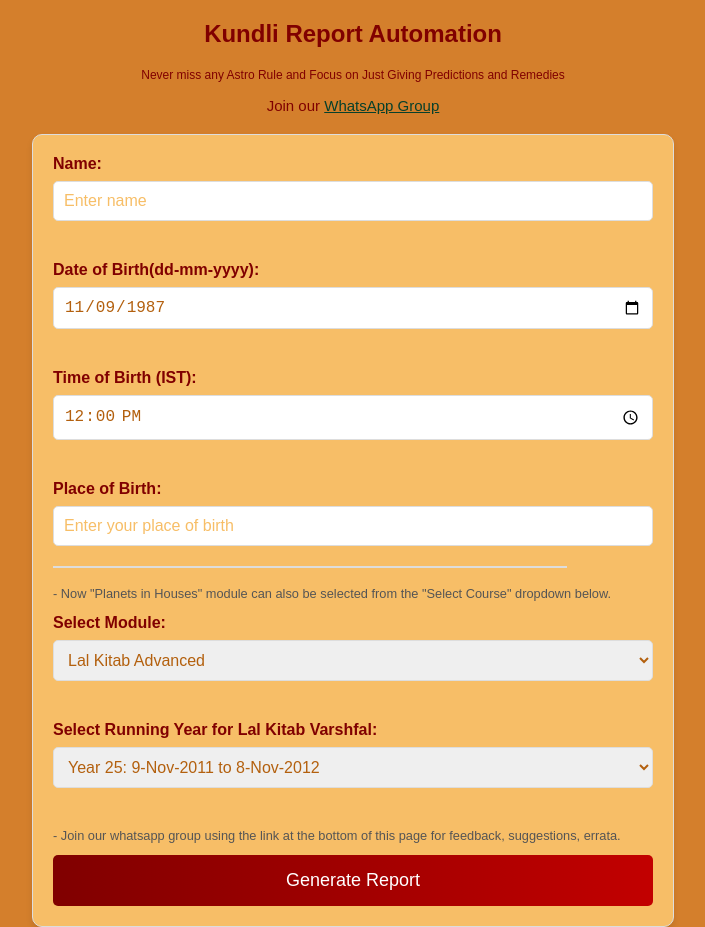
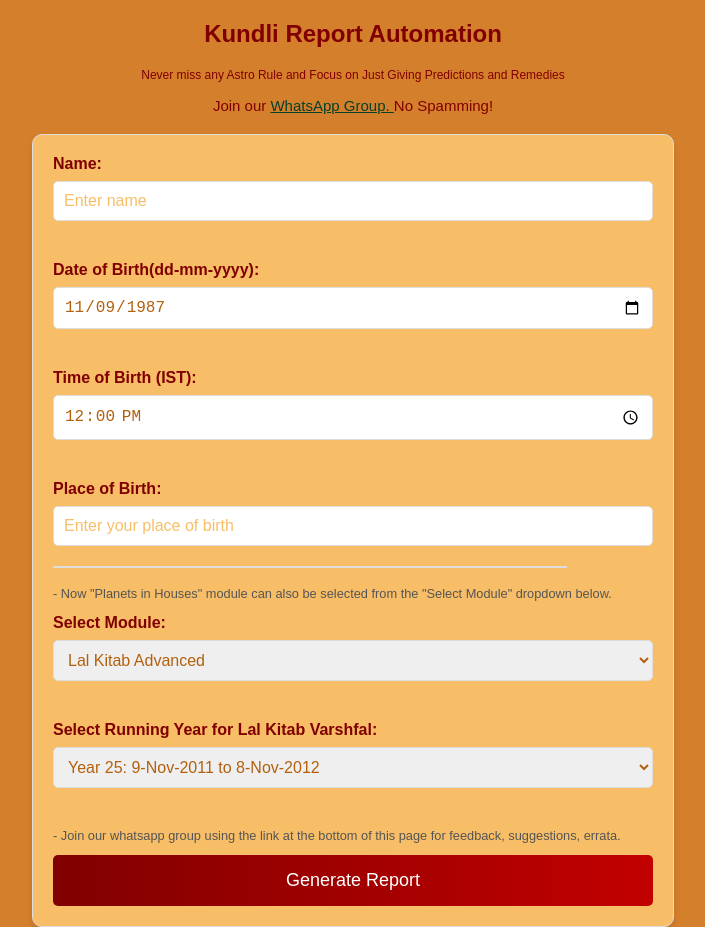
Before and after one commit to nikk0007/nikk0007.github.io, a plain HTML site: page index.html in a window 1280 px wide. Shown: the top 927 px of the page, without its empty margins (287-992 px from the left). Drawn offline with Linux system fonts and the light colour scheme.

Commit message:
cosmetic changes

```diff
--- a/index.html
+++ b/index.html
@@ -152,9 +152,9 @@
         Never miss any Astro Rule and Focus on Just Giving Predictions and Remedies
     </p>
 
-	 <p style="text-align: center; color: maroon; font-size: 15px;">
+	<p style="text-align: center; color: maroon; font-size: 15px;">
            Join our
-            <a href="https://chat.whatsapp.com/BZFCTI7UcNUAlOAiaCmHwx" target="_blank" class="whatsapp-link">WhatsApp Group</a>
+            <a href="https://chat.whatsapp.com/BZFCTI7UcNUAlOAiaCmHwx" target="_blank" class="whatsapp-link">WhatsApp Group. </a> No Spamming!
         </p>
 
     <form method="post">
@@ -181,7 +181,7 @@
 
 
 <p style="margin-top: 10px; font-size: 0.8em; color: #555;">
- - Now "Planets in Houses" module can also be selected from the "Select Course" dropdown below.<br>
+ - Now "Planets in Houses" module can also be selected from the "Select Module" dropdown below.<br>
         <div class="input-section">
             <label for="report-type">Select Module:</label>
             <select id="report-type" name="report_type" required>
```
